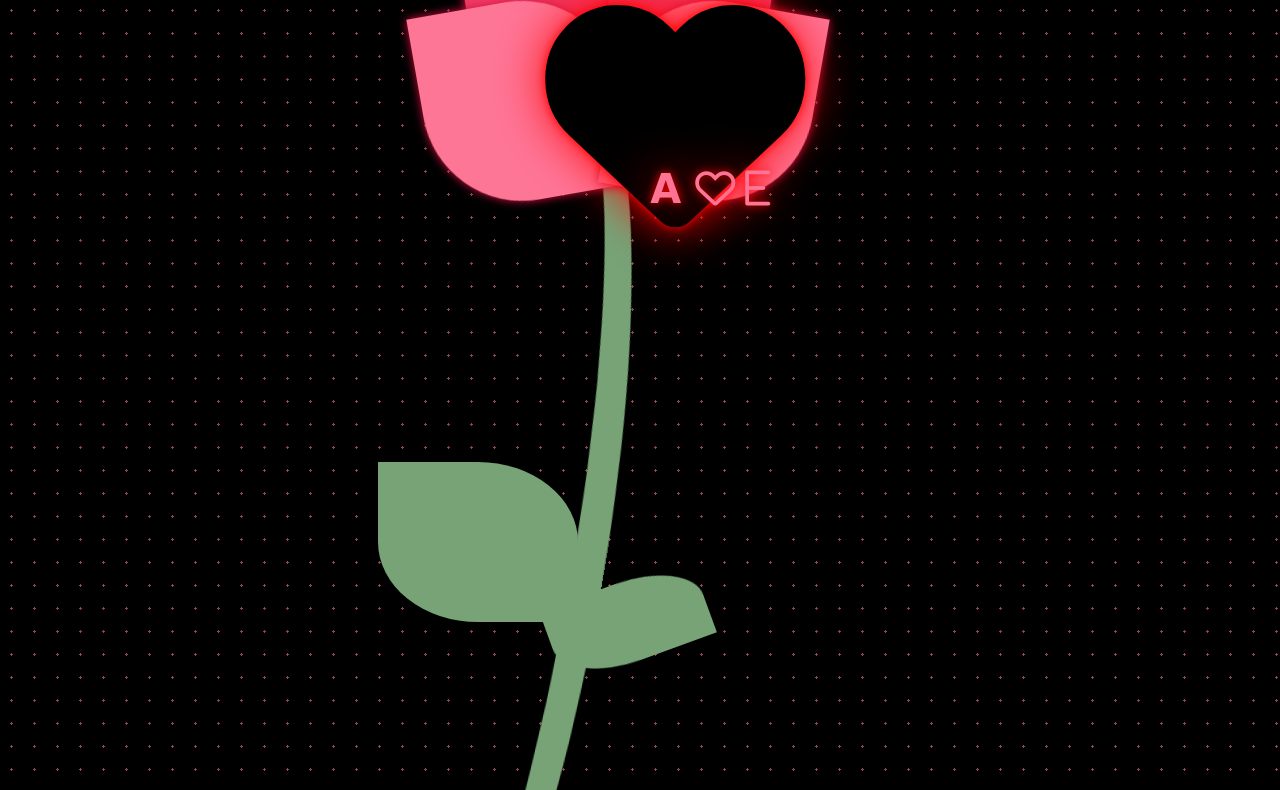
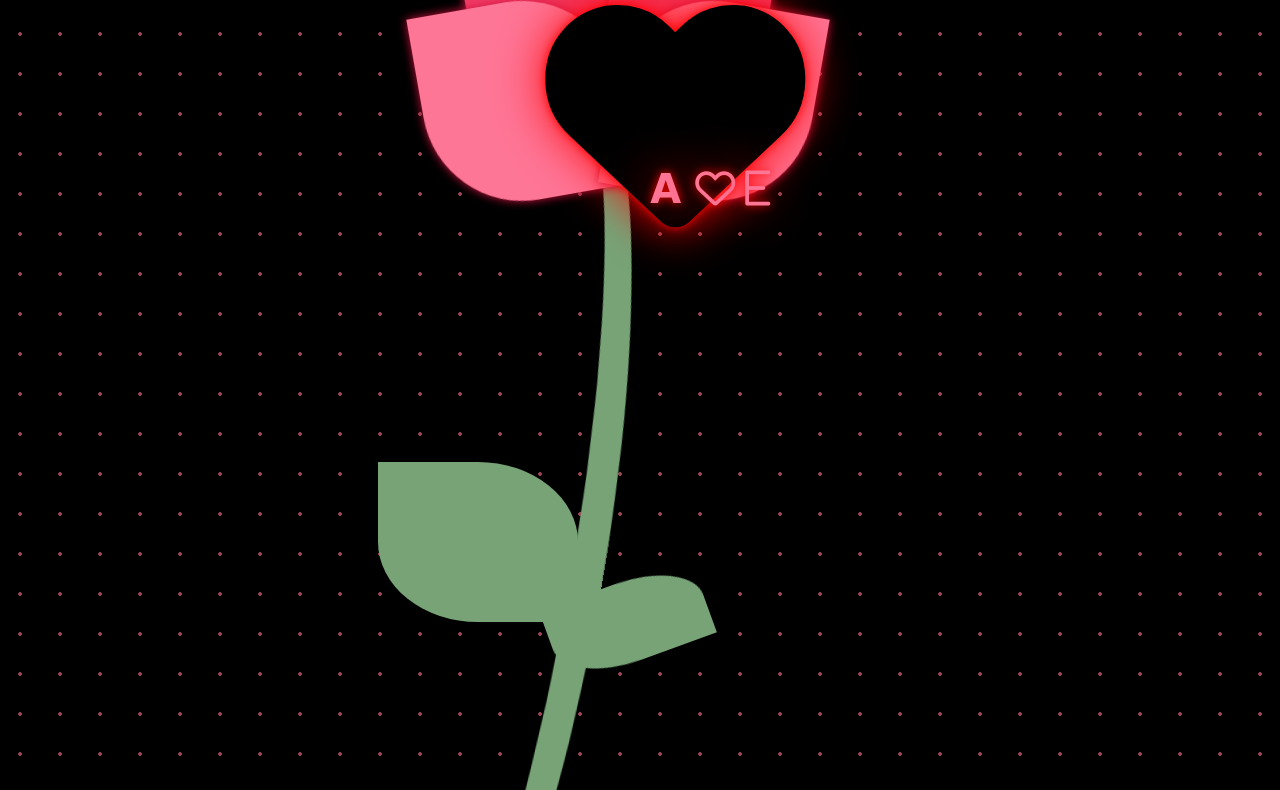
Before and after one commit to giftwebsite/alex, a plain HTML site: page index.html in a window 1280 px wide. Shown: the part 346-1136 px from the top of the page. Drawn offline with Linux system fonts and the light colour scheme; a web font is replaced by a local one.

Commit message:
Update index.html

```diff
--- a/index.html
+++ b/index.html
@@ -7,8 +7,8 @@
 			body{
 				background-color: #000000;
 				opacity: 1;
-				background-image: radial-gradient(#954252 1.1500000000000001px, #000000 1.1500000000000001px);
-				background-size: 23px 23px;
+				background-image: radial-gradient(#954252 2px, #000000 2px);
+				background-size: 40px 40px;
 			}
 
 
```
